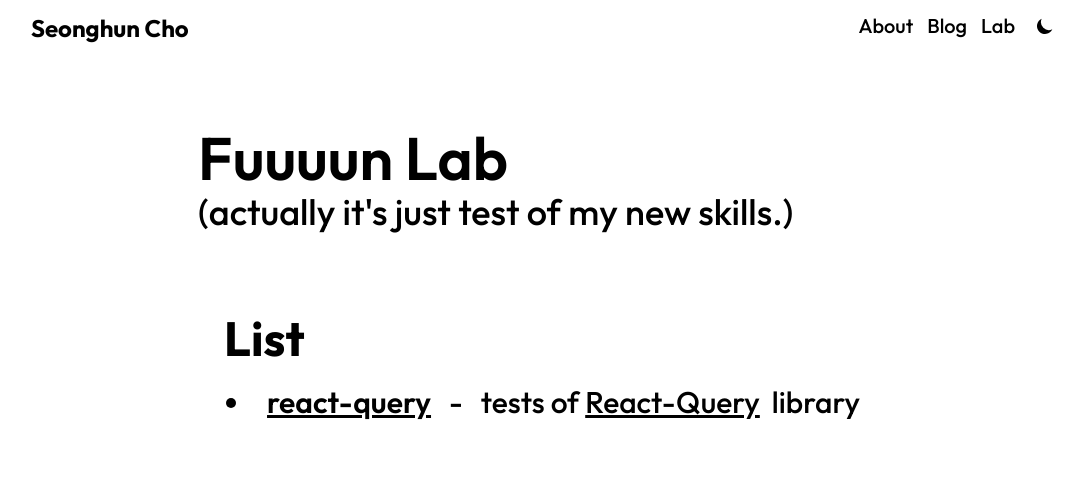
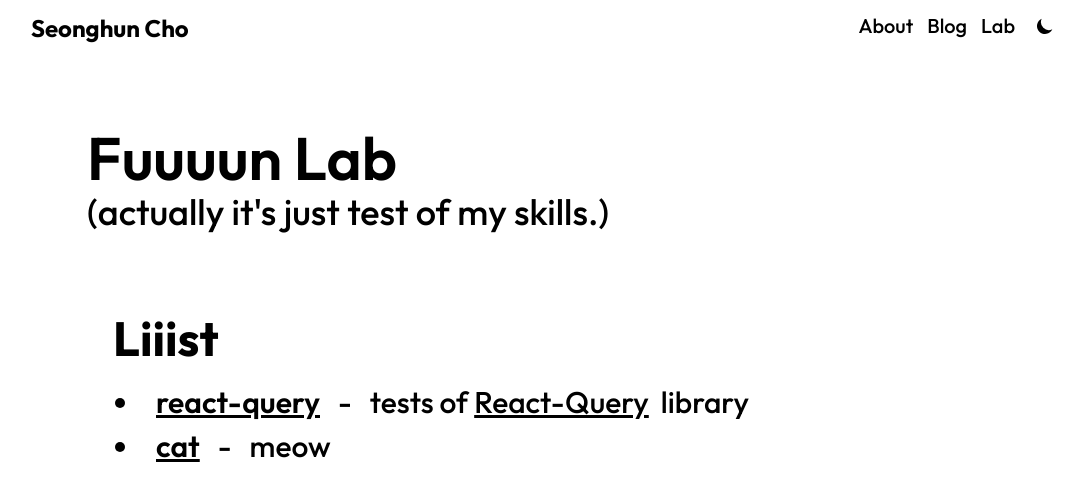
Before and after one commit to sujang958/sujang.xyz, a Next.js app: page /lab in a window 1280 px wide. Shown: the top 500 px of the page, without its empty margins (97-1180 px from the left). Built offline with nearby package versions, Linux system fonts and the light colour scheme.

Commit message:
feat: added cat page

```diff
--- a/components/layout.tsx
+++ b/components/layout.tsx
@@ -14,10 +14,10 @@ const Layout: FC<ReactNode> = ({ children }) => {
   return (
     <div className="relative min-w-full font-outfit flex flex-col items-center">
       <QueryClientProvider client={queryClient}>
-        <header className="fixed top-0 max-w-5xl w-full">
+        <header className="fixed top-0 max-w-5xl w-full z-50">
           <Header />
         </header>
-        <div className="flex flex-col min-h-screen w-full dark:bg-black dark:text-white transition duration-300 overflow-auto">
+        <div className="flex flex-col min-h-screen w-full dark:bg-black dark:text-white transition duration-300 overflow-auto z-10">
           {children}
         </div>
       </QueryClientProvider>
--- a/next.config.js
+++ b/next.config.js
@@ -1,6 +1,6 @@
 module.exports = {
   reactStrictMode: true,
   images: {
-    domains: ['img.shields.io', 'img.icons8.com']
-  }
+    domains: ["purr.objects-us-east-1.dream.io"],
+  },
 }
--- /dev/null
+++ b/pages/lab/cat/index.tsx
@@ -0,0 +1,38 @@
+import { NextPage } from "next"
+import { useQuery } from "react-query"
+import Image from "next/image"
+
+const CatLabIndex: NextPage = () => {
+  const { isLoading, isError, data, error, refetch, isRefetching } = useQuery(
+    "datas",
+    () => fetch("https://aws.random.cat/meow").then((v) => v.json())
+  )
+
+  return (
+    <div
+      className="flex flex-col self-center max-w-5xl w-full px-2"
+      onClick={() => refetch()}
+    >
+      <div className="flex flex-col">
+        <div className="pt-2">
+          <Image
+            src={
+              !isLoading || !isRefetching
+                ? data
+                  ? data.file
+                  : "https://purr.objects-us-east-1.dream.io/i/zAZ9p.jpg"
+                : "https://purr.objects-us-east-1.dream.io/i/zAZ9p.jpg"
+            }
+            layout="fill"
+            objectFit="contain"
+            alt="cattt"
+            loading="eager"
+            className="z-0"
+          />
+        </div>
+      </div>
+    </div>
+  )
+}
+
+export default CatLabIndex
--- a/pages/lab/index.tsx
+++ b/pages/lab/index.tsx
@@ -3,18 +3,18 @@ import Link from "next/link"
 
 const LabIndex: NextPage = () => {
   return (
-    <div className="flex flex-col self-center max-w-5xl">
+    <div className="flex flex-col self-center max-w-5xl w-full">
       <div className="pt-20 md:pt-32 px-8 md:px-14">
         <p className="text-4xl md:text-6xl font-semibold">Fuuuun Lab</p>
         <p className="mt-1 text-xl md:text-4xl">
-          (actually it{"'"}s just test of my new skills.)
+          (actually it{"'"}s just test of my skills.)
         </p>
       </div>
       <div className="mt-10 md:mt-20 px-10 md:px-20">
         <div className="p-0.5">
-          <p className="text-4xl md:text-5xl font-bold">List</p>
+          <p className="text-4xl md:text-5xl font-bold">Liiist</p>
         </div>
-        <div className="flex flex-col space-y-2.5 mt-2 md:mt-4">
+        <div className="flex flex-col mt-2 md:mt-4">
           <div className="p-1">
             <li className="text-2xl md:text-3xl">
               <Link href="/lab/react-query/" passHref>
@@ -34,6 +34,16 @@ const LabIndex: NextPage = () => {
               &nbsp; library
             </li>
           </div>
+          <div className="p-1">
+            <li className="text-2xl md:text-3xl">
+              <Link href="/lab/cat/" passHref>
+                <span className="underline cursor-pointer font-semibold">
+                  cat
+                </span>
+              </Link>
+              &nbsp;&nbsp; - &nbsp; meow
+            </li>
+          </div>
         </div>
       </div>
     </div>
--- a/pages/lab/react-query/index.tsx
+++ b/pages/lab/react-query/index.tsx
@@ -30,7 +30,7 @@ const ReactQueryLabIndex: NextPage = () => {
   )
 
   return (
-    <div className="flex flex-col self-center max-w-5xl px-2">
+    <div className="flex flex-col self-center max-w-5xl w-full px-2">
       <div className="px-2 pt-24">
         <p className="text-5xl font-semibold">React-Query testsssssss</p>
       </div>
```
